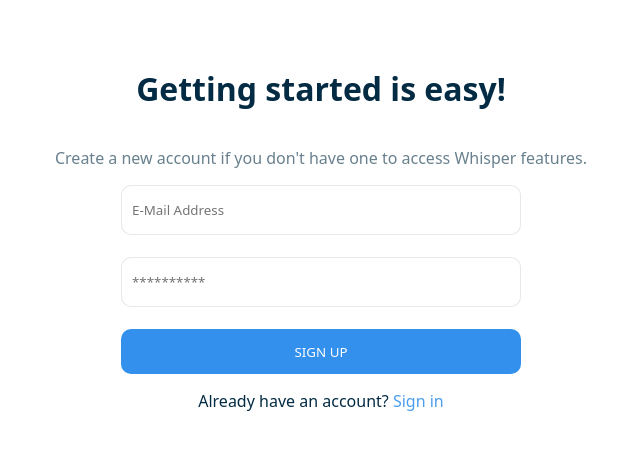
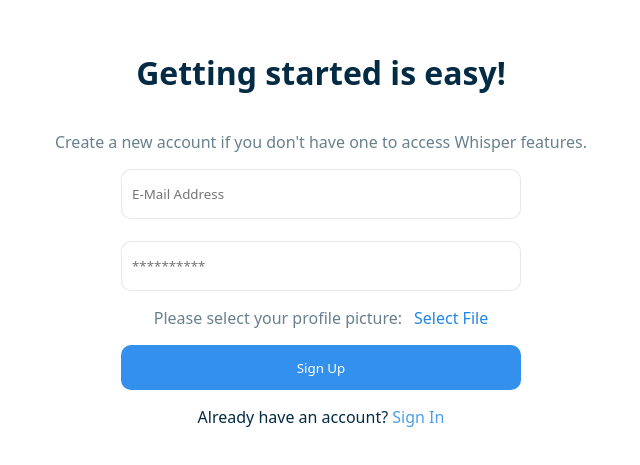
Before and after one commit to denystrypolskyi/chat_app_client, a React (Create React App) app: page /register in a window 1280 px wide. Shown: the part 131-596 px from the top of the page, without its empty margins (319-959 px from the left). Built offline with nearby package versions, Linux system fonts and the light colour scheme.

Commit message:
add validation

```diff
--- a/src/components/FileInput/FileInput.js
+++ b/src/components/FileInput/FileInput.js
@@ -1,12 +1,16 @@
 import React from "react";
 
-const FileInput = ({ onChange }) => {
+const FileInput = ({ handleFileChange }) => {
   return (
     <div className="file-input-container">
-      <label htmlFor="fileInput" className="custom-file-input">
-        Choose Profile Picture
+      <label htmlFor="fileInput" style={{
+        cursor: "pointer",
+        color: "#2086ea",
+        fontWeight: 500,
+      }}>
+        Select File
       </label>
-      <input type="file" id="fileInput" onChange={() => onChange()} />
+      <input type="file" id="fileInput" onChange={handleFileChange} />
     </div>
   );
 };
--- a/src/components/LoginForm/LoginForm.js
+++ b/src/components/LoginForm/LoginForm.js
@@ -19,16 +19,19 @@ const Login = () => {
       .post(URL, formData)
       .then((response) => {
         if (response.data.status === "success") {
-          localStorage.setItem("user_id", response.data.user_id);
+          console.log(response.data);
+          localStorage.setItem("userId", response.data.userId);
           localStorage.setItem("avatar", response.data.avatar);
           navigate("/main");
+        } else {
+          console.log(response.data);
         }
       })
       .catch((error) => console.error("Error: ", error));
   };
 
   useEffect(() => {
-    if (localStorage.getItem("user_id") > 0) {
+    if (localStorage.getItem("userId") > 0) {
       navigate("/main");
     }
   }, []);
@@ -59,8 +62,8 @@ const Login = () => {
         className="custom-input"
       />
       <br />
-      <button className="custom-button" onClick={() => handleClick()}>
-        SIGN IN
+      <button className="custom-button" onClick={handleClick}>
+        Sign In
       </button>
       <div style={{ width: "450px" }}>
         <p style={{ fontWeight: 500 }}>
@@ -69,7 +72,7 @@ const Login = () => {
             style={{ textDecoration: "none", color: "#4B9EEE" }}
             to="/register"
           >
-            Sign up
+            Sign Up
           </Link>
         </p>
       </div>
--- a/src/components/MainPage/MainPage.js
+++ b/src/components/MainPage/MainPage.js
@@ -5,20 +5,20 @@ import { useNavigate } from "react-router";
 import Message from "../Message/Message";
 
 const MainPage = () => {
-  const [message, setMessage] = useState("");
+  const [messageText, setMessageText] = useState("");
   const [messages, setMessages] = useState([]);
 
   const navigate = useNavigate();
 
   const handleClick = () => {
     const URL = "http://localhost/server/sendMessage.php";
-    const user_id = localStorage.getItem("user_id");
-    const sender_avatar = localStorage.getItem("avatar");
+    const userId = localStorage.getItem("userId");
+    const senderAvatar = localStorage.getItem("avatar");
 
     const data = {
-      user_id: user_id,
-      content: message,
-      sender_avatar: sender_avatar,
+      userId: userId,
+      messageText: messageText,
+      senderAvatar: senderAvatar,
     };
 
     axios
@@ -26,14 +26,16 @@ const MainPage = () => {
       .then((response) => {
         if (response.data.status === "success") {
           console.log(response.data);
-          setMessage("");
+          setMessageText("");
+        } else {
+          console.log(response.data);
         }
       })
       .catch((error) => console.error("Error: ", error));
   };
 
   useEffect(() => {
-    if (localStorage.getItem("user_id") <= 0) {
+    if (localStorage.getItem("userId") <= 0) {
       navigate("/login");
     }
 
@@ -61,7 +63,7 @@ const MainPage = () => {
                 key={index}
                 value={message[3]}
                 avatar={message[2]}
-                sender_id={message[1]}
+                senderId={message[1]}
               />
             );
           })}
@@ -69,17 +71,17 @@ const MainPage = () => {
         <div className="message-input-container">
           <input
             type="text"
-            className="my-input"
+            className="message-input"
             style={{ flex: "9" }}
-            value={message}
+            value={messageText}
             onChange={(e) => {
-              setMessage(e.target.value);
+              setMessageText(e.target.value);
             }}
             placeholder="Type your message"
           ></input>
           <button
-            onClick={() => handleClick()}
-            className="my-button"
+            onClick={handleClick}
+            className="send-button"
             style={{ flex: "1" }}
           >
             Enter
--- a/src/components/Message/Message.js
+++ b/src/components/Message/Message.js
@@ -1,9 +1,9 @@
 import React, { useEffect, useState } from "react";
 
-const Message = ({ value, avatar, sender_id }) => {
+const Message = ({ value, avatar, senderId }) => {
   const [image, setImage] = useState(null);
 
-  const user_id = localStorage.getItem("user_id");
+  const userId = localStorage.getItem("userId");
 
   useEffect(() => {
     import(`../../assets/img/${avatar}`)
@@ -18,7 +18,7 @@ const Message = ({ value, avatar, sender_id }) => {
   return (
     <div
       className={
-        user_id === sender_id
+        userId === senderId
           ? "my-message-container"
           : "member-message-container"
       }
@@ -26,7 +26,7 @@ const Message = ({ value, avatar, sender_id }) => {
       <img src={image} alt="avatar" className="avatar"></img>
       <p
         className={
-          user_id === sender_id ? "my-message-text" : "member-message-text"
+          userId === senderId ? "my-message-text" : "member-message-text"
         }
       >
         {value}
--- a/src/components/Navbar/Navbar.js
+++ b/src/components/Navbar/Navbar.js
@@ -1,27 +1,21 @@
-import React, { useEffect } from "react";
+import React from "react";
 import { useNavigate } from "react-router";
 
 const Navbar = () => {
   const navigate = useNavigate();
-
-  useEffect(() => {
-    if (!localStorage.getItem("logged")) {
-      navigate("/login");
-    }
-  }, []);
 
   return (
     <div style={{ position: "absolute", right: 0 }}>
       <button
         style={{
           border: "none",
-          backgroundColor: "white",
+          backgroundColor: "transparent",
           cursor: "pointer",
-          color: "red",
+          color: "white",
           fontWeight: 500,
         }}
         onClick={() => {
-          localStorage.setItem("user_id", 0);
+          localStorage.setItem("userId", 0);
           navigate("/login");
         }}
       >
--- a/src/components/RegistrationForm/RegistrationForm.js
+++ b/src/components/RegistrationForm/RegistrationForm.js
@@ -25,7 +25,7 @@ const RegistrationForm = () => {
   };
 
   useEffect(() => {
-    if (localStorage.getItem("user_id") > 0) {
+    if (localStorage.getItem("userId") > 0) {
       navigate("/main");
     }
   }, []);
@@ -55,15 +55,18 @@ const RegistrationForm = () => {
         }}
         className="custom-input"
       />
-      <br />
-      {/* <FileInput
-        onChange={(e) => {
-          setFile(e.target.files[0]);
-        }}
-      />
-      <br /> */}
-      <button className="custom-button" onClick={() => handleClick()}>
-        SIGN UP
+      <div className="fileinput-container">
+        <p className="invisible" style={{ marginRight: "12px" }}>
+          Please select your profile picture:
+        </p>
+        <FileInput
+          handleFileChange={(e) => {
+            setFile(e.target.files[0]);
+          }}
+        />
+      </div>
+      <button className="custom-button" onClick={handleClick}>
+        Sign Up
       </button>
       <div style={{ width: "450px" }}>
         <p style={{ fontWeight: 500 }}>
@@ -72,7 +75,7 @@ const RegistrationForm = () => {
             to="/login"
             style={{ textDecoration: "none", color: "#4B9EEE" }}
           >
-            Sign in
+            Sign In
           </Link>
         </p>
       </div>
--- a/src/index.css
+++ b/src/index.css
@@ -65,13 +65,14 @@
   padding: 0px;
 }
 
-.my-input,
-.my-button {
-  height: 40px; /* Adjust the height to match your design */
-  padding: 5px; /* Add padding for better visual appearance, if needed */
+.message-input,
+.send-button {
+  height: 45px;
+  padding: 8px;
+  font-weight: 500;
 }
 
-.my-input {
+.message-input {
   width: 80%;
   border: 1px solid #cccccc72;
   background: #eceaeb;
@@ -80,15 +81,15 @@
   transition: 0.5s;
 }
 
-.my-input:hover {
+.message-input:hover {
   border: 1px solid #2086ea;
 }
 
-.my-input:focus {
+.message-input:focus {
   border: 1px solid #1f6cb7;
 }
 
-.my-button {
+.send-button {
   border: 1px solid #2086ea;
   margin-left: 5px;
   color: #2086ea;
@@ -97,7 +98,7 @@
   transition: 0.5s;
 }
 
-.my-button:hover {
+.send-button:hover {
   border-color: #2086ea;
   background-color: #2086ea;
   color: white;
@@ -124,12 +125,6 @@
   justify-content: center;
   height: 90vh;
   text-align: center;
-}
-
-.custom-file-input {
-  color: #0073e6;
-  border: none;
-  cursor: pointer;
 }
 
 #fileInput {
@@ -185,3 +180,10 @@ p {
 .custom-button:active {
   background-color: #1f6cb7;
 }
+
+.fileinput-container {
+  display: flex;
+  width: 400px;
+  align-items: center;
+  justify-content: center;
+}
--- a/src/index.js
+++ b/src/index.js
@@ -1,7 +1,6 @@
 import React from "react";
 import ReactDOM from "react-dom/client";
 import App from "./App";
-// import "./index.css";
 import "./index.css";
 
 
```
